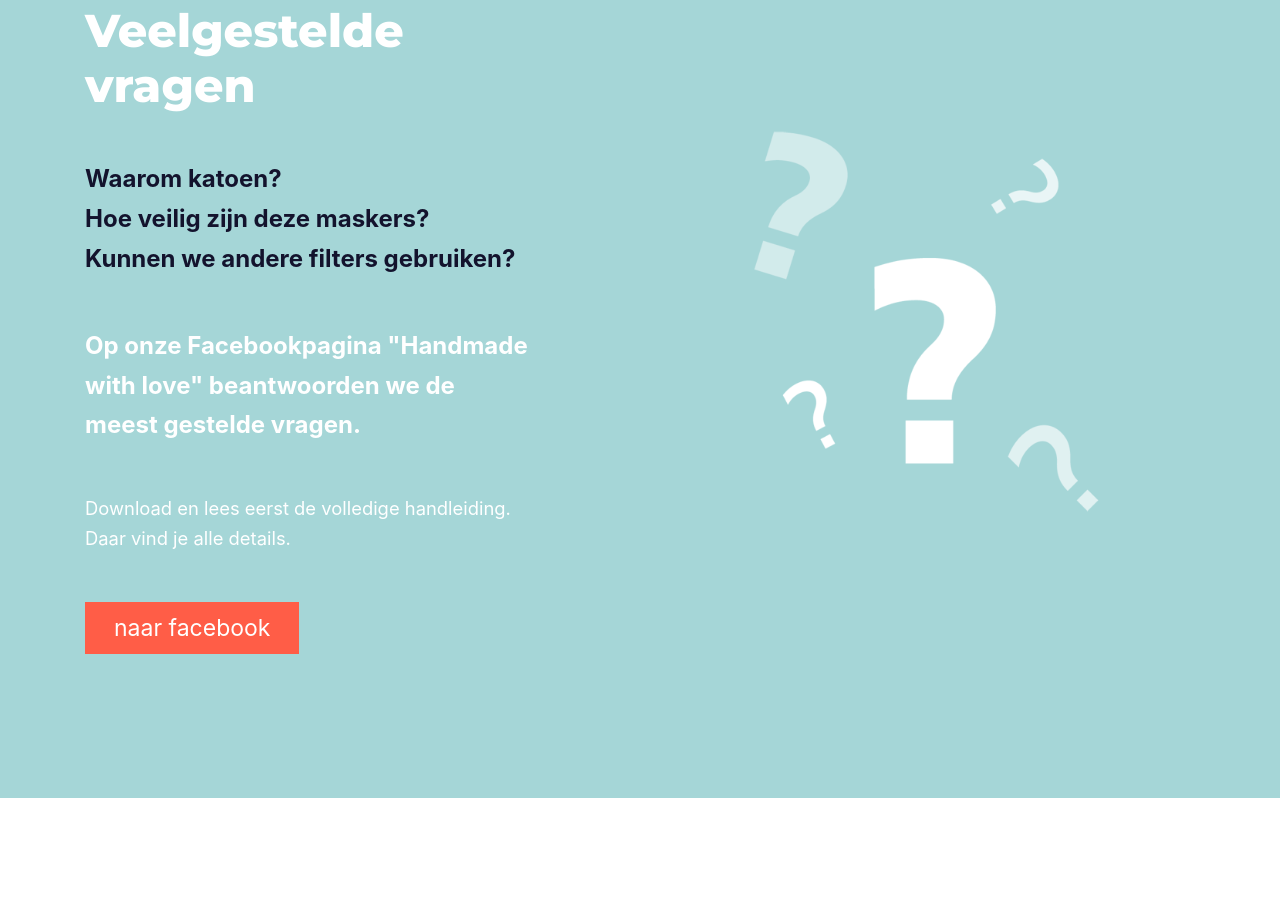
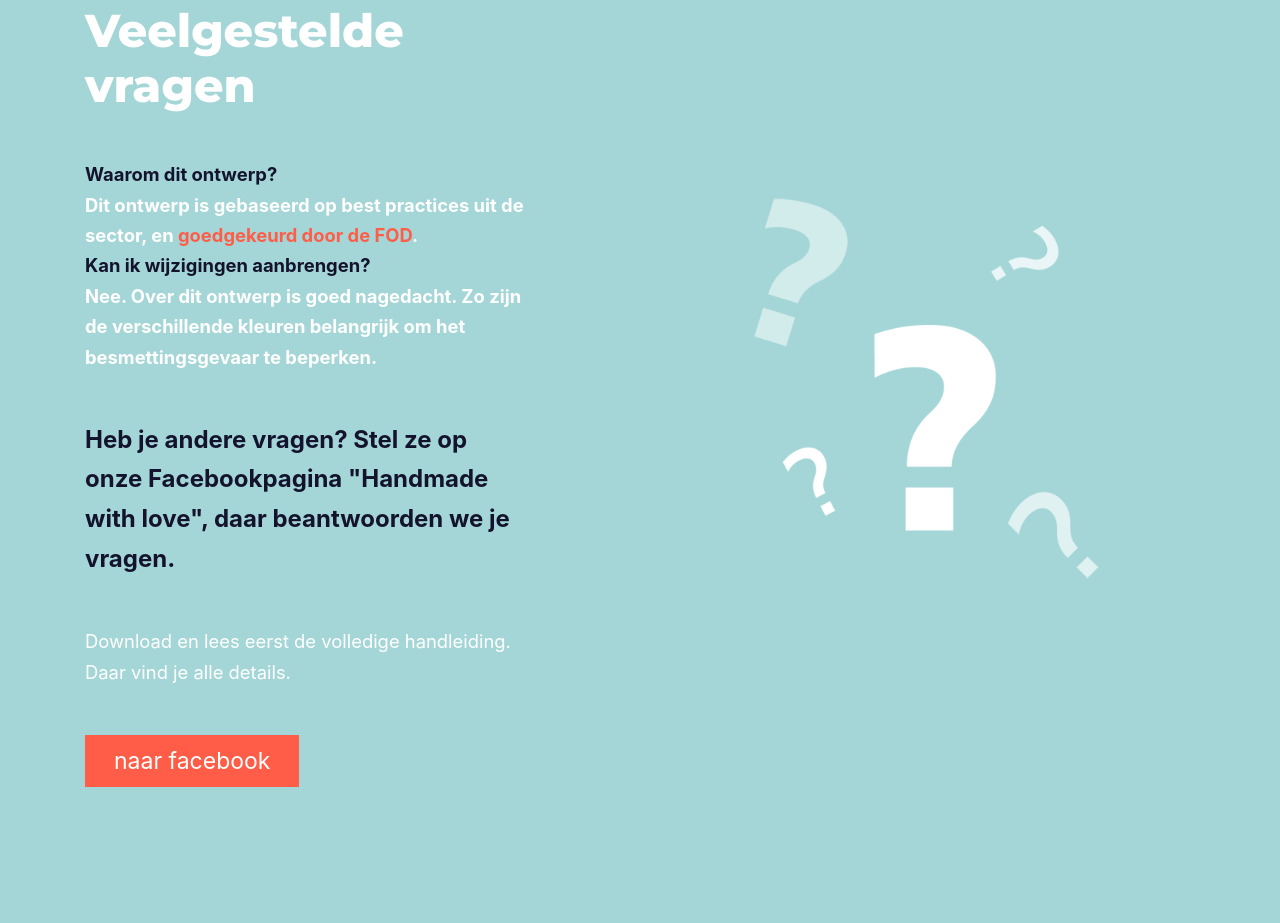
Before and after one commit to MakeInBelgium/naaiactie, a website: page website/html/BE_nl/index.html in a window 1280 px wide. Shown: the part 4567-5490 px from the top of the page. Drawn offline with Linux system fonts and the light colour scheme.

Commit message:
Update FAQ

```diff
--- a/website/html/BE_nl/index.html
+++ b/website/html/BE_nl/index.html
@@ -269,13 +269,14 @@
         <div class="col-md-6 col-lg-5">
           <h2 class="h1">Veelgestelde vragen</h2>
 
-          <ul class="list-unstyled text-dark font-large font-weight-bold">
-            <li>Waarom katoen?</li>
-            <li>Hoe veilig zijn deze maskers?</li>
-            <li>Kunnen we andere filters gebruiken?</li>
+          <ul class="list-unstyled text-dark font-weight-bold">
+            <li>Waarom dit ontwerp?</li>
+            <li class="text-white">Dit ontwerp is gebaseerd op best practices uit de sector, en <a href="https://www.facebook.com/notes/fod-volksgezondheid-veiligheid-van-de-voedselketen-en-leefmilieu/tips-om-je-eigen-mondmasker-te-maken/3168180623213948/">goedgekeurd door de FOD</a>.
+            <li>Kan ik wijzigingen aanbrengen?</li>
+            <li class="text-white">Nee. Over dit ontwerp is goed nagedacht. Zo zijn de verschillende kleuren belangrijk om het besmettingsgevaar te beperken.
           </ul>
-          <p class="my-5 font-large font-weight-bold">
-            Op onze Facebookpagina "Handmade with love" beantwoorden we de meest gestelde vragen.
+          <p class="my-5 font-large text-dark font-weight-bold">
+            Heb je andere vragen? Stel ze op onze Facebookpagina "Handmade with love", daar beantwoorden we je vragen.
           </p>
           <p class="mb-5">Download en lees eerst de volledige handleiding. Daar vind je alle details.</p>
           <p class="mt-4">
```
